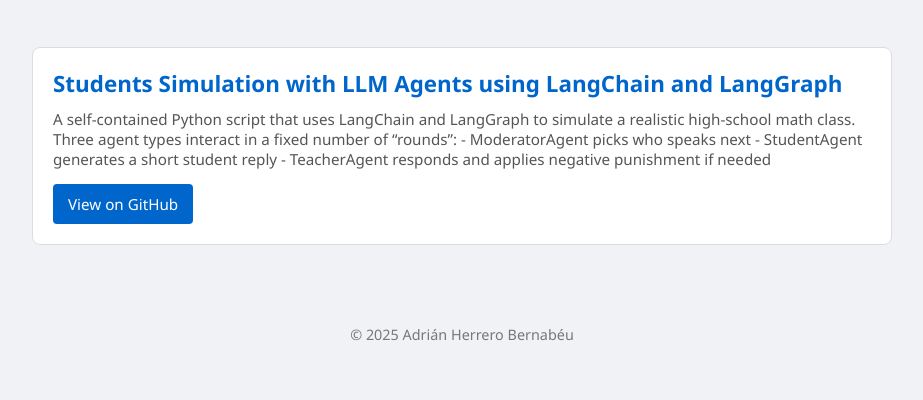
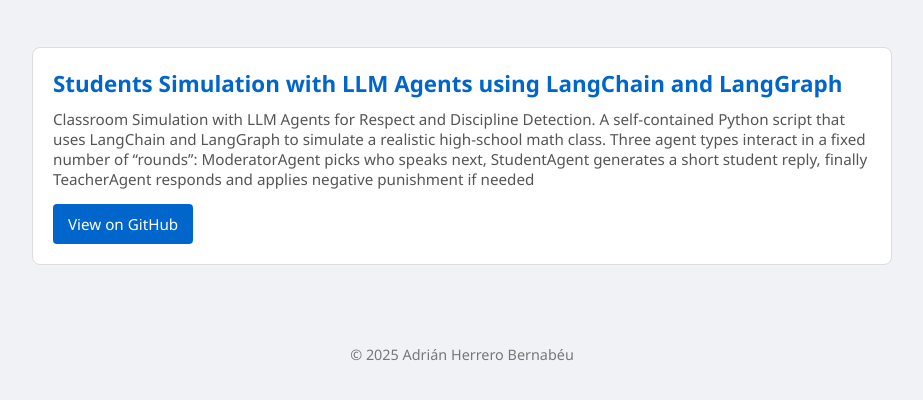
Before and after one commit to aherrerou/aherrerou.github.io, a plain HTML site: page index.html in a window 1280 px wide. Shown: the part 130-530 px from the top of the page, without its empty margins (178-1101 px from the left). Drawn offline with Linux system fonts and the light colour scheme.

Commit message:
Updating information

```diff
--- a/index.html
+++ b/index.html
@@ -65,13 +65,12 @@
   </header>
 
   <section class="projects container">
-    <!-- Example Project Card -->
     <div class="project-card">
       <h3><a href="https://github.com/aherrerou/students-simulator" target="_blank">Students Simulation with LLM Agents using LangChain and LangGraph</a></h3>
-      <p>A self-contained Python script that uses LangChain and LangGraph to simulate a realistic high-school math class. Three agent types interact in a fixed number of “rounds”:
-        - ModeratorAgent picks who speaks next
-        - StudentAgent generates a short student reply
-        - TeacherAgent responds and applies negative punishment if needed
+      <p>Classroom Simulation with LLM Agents for Respect and Discipline Detection. A self-contained Python script that uses LangChain and LangGraph to simulate a realistic high-school math class. Three agent types interact in a fixed number of “rounds”:
+        ModeratorAgent picks who speaks next,
+        StudentAgent generates a short student reply,
+        finally TeacherAgent responds and applies negative punishment if needed
         </p>
       <a href="https://github.com/aherrerou/students-simulator" class="button" target="_blank">View on GitHub</a>
     </div>
```
